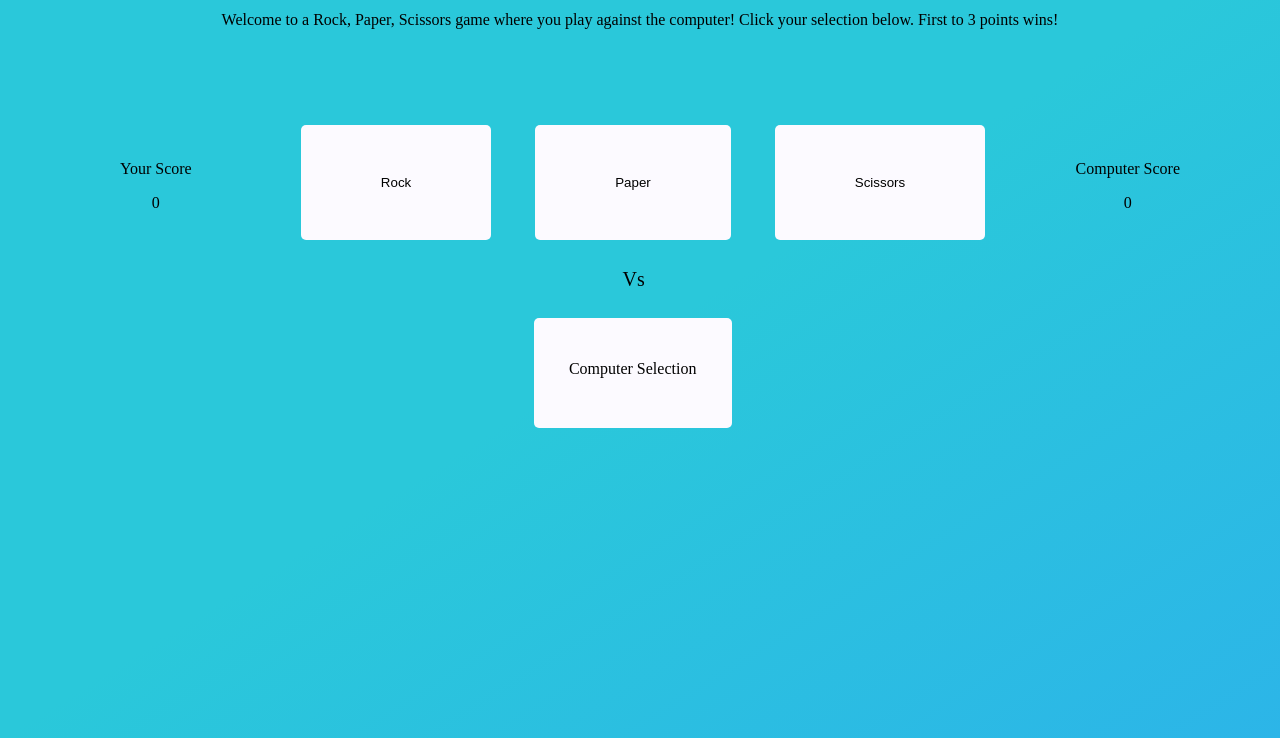
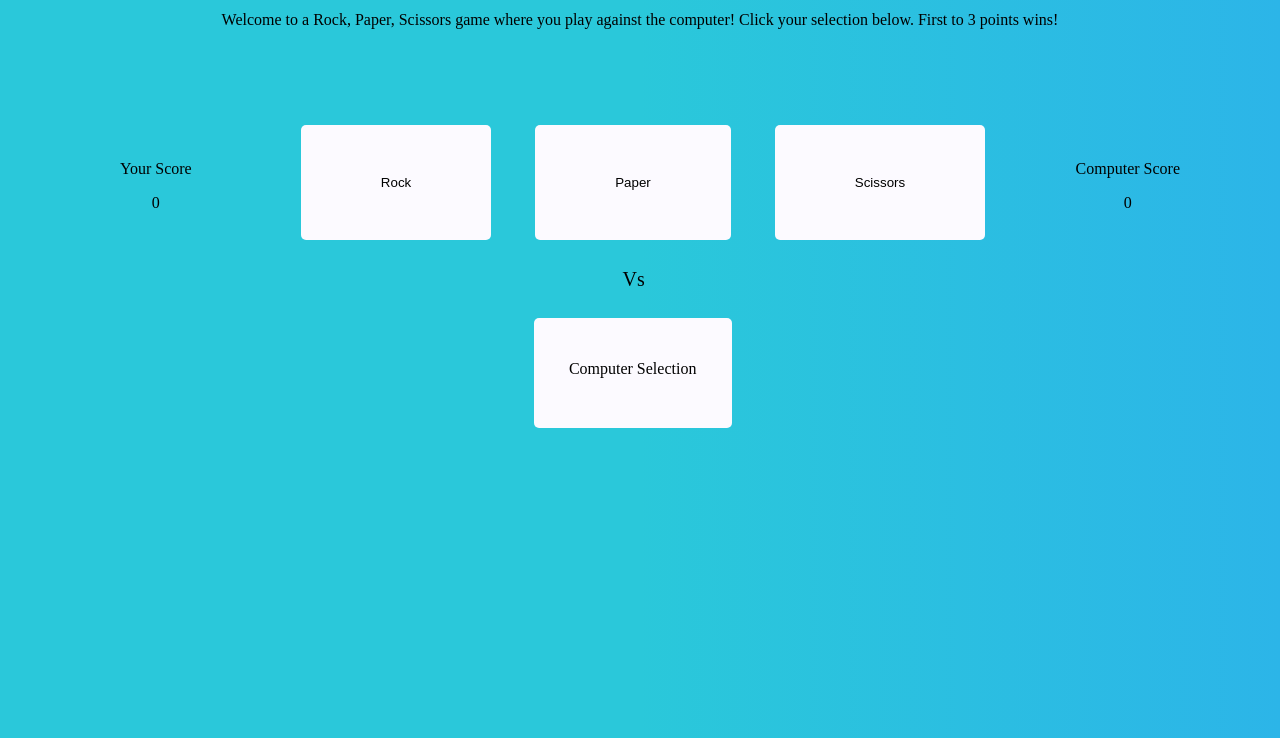
Before and after one commit to aidanclarkescott/rock-paper-scissors, a plain HTML site: page index.html in a window 1280 px wide. Shown: the part 62-800 px from the top of the page. Drawn offline with Linux system fonts and the light colour scheme.

Commit message:
Changed background colour.

```diff
--- a/index.html
+++ b/index.html
@@ -4,11 +4,7 @@
     <style>
       body,
       html {
-        background-image: linear-gradient(
-          to bottom right,
-          #2ac8da 50%,
-          #2cb5e8 100%
-        );
+        background-image: linear-gradient(90deg, #2ac8da 50%, #2cb5e8 100%);
         box-sizing: border-box;
         padding: 0;
         margin: 0;
```
